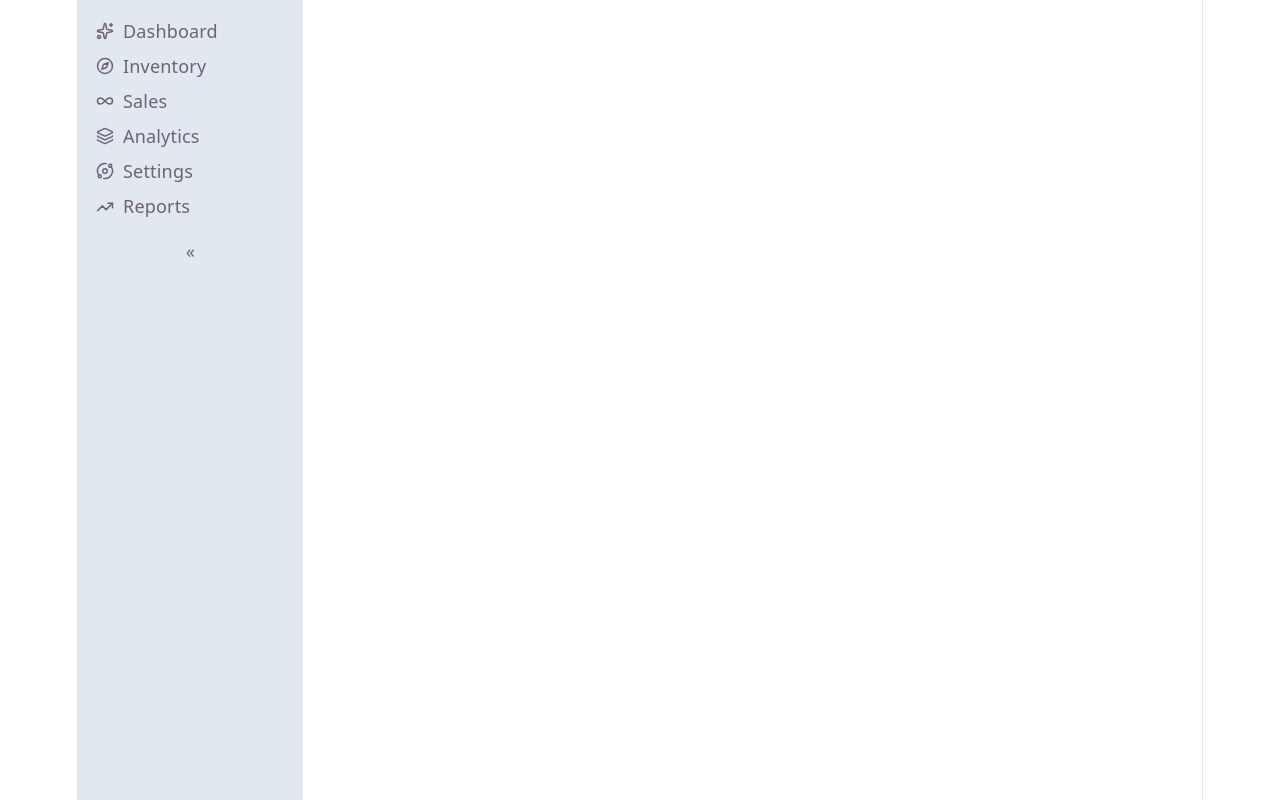
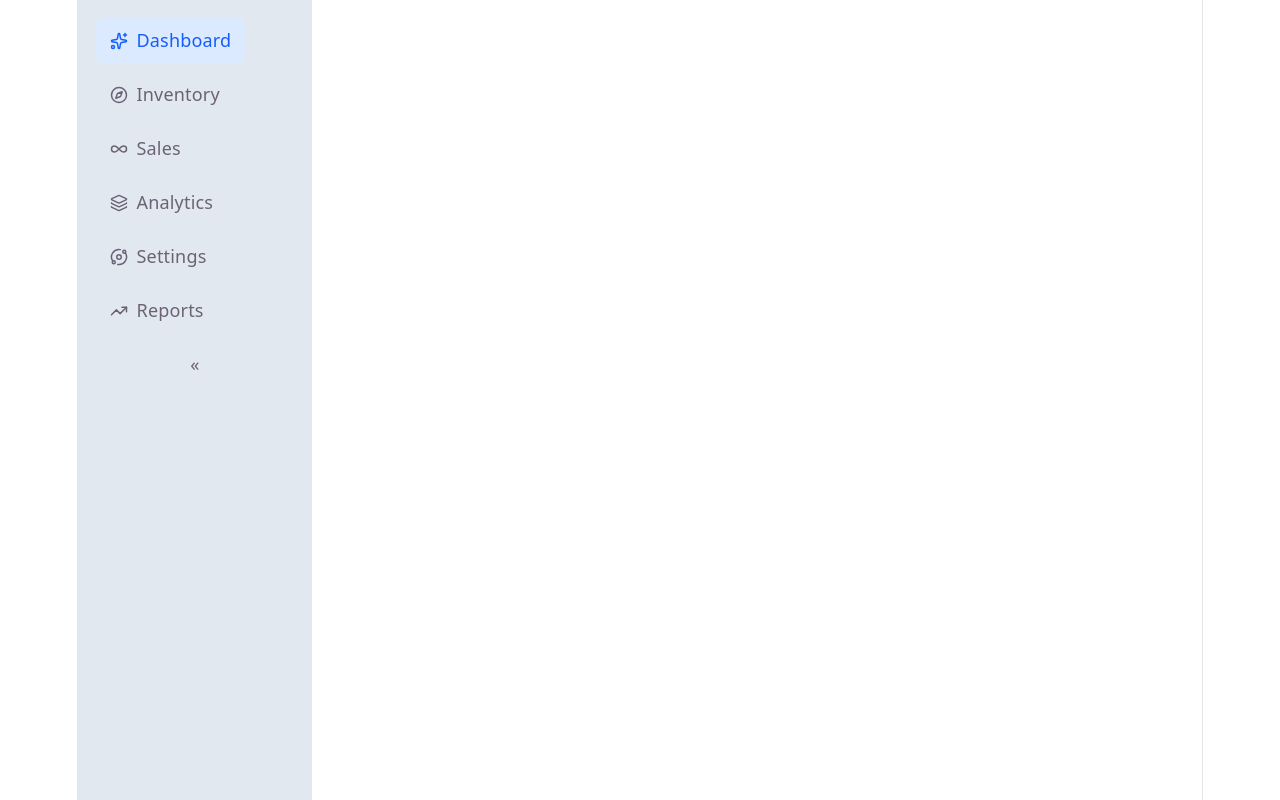
Before and after one commit to 20Bulka20/headless_sidebar, a React (Vite) app: page / in a window 1280 px wide. Built offline with nearby package versions, Linux system fonts and the light colour scheme.

Commit message:
ref: remove styles from SidebarItem component

```diff
--- a/src/App.tsx
+++ b/src/App.tsx
@@ -27,6 +27,8 @@
 } from "lucide-react";
 
 function App() {
+  const SidebarItemStyles =
+    " flex items-center gap-2 h-10  px-3 rounded-md hover:bg-gray-100 data-active:bg-blue-100 data-active:text-blue-600 cursor-pointer";
   return (
     <div className="flex h-screen ">
       <SidebarRoot
@@ -34,7 +36,7 @@
         defaultExpanded={true}
         sidebarClassName="
         transition-[width]
-        data-expanded:w-50
+        data-expanded:w-52
         data-collapsed:w-16
         bg-slate-200"
       >
@@ -44,7 +46,7 @@
             label={"Dashboard"}
             key="sidebar-item-1"
             id="item1"
-            sidebarItemClassName="flex items-center gap-2"
+            className={SidebarItemStyles}
           />
 
           <SidebarItem
@@ -52,7 +54,7 @@
             label={"Inventory"}
             key="sidebar-item-2"
             id="item2"
-            sidebarItemClassName="flex items-center gap-2"
+            className={SidebarItemStyles}
           />
 
           <SidebarItem
@@ -60,7 +62,7 @@
             label={"Sales"}
             key="sidebar-item-3"
             id="item3"
-            sidebarItemClassName="flex items-center gap-2"
+            className={SidebarItemStyles}
           />
 
           <SidebarItem
@@ -68,7 +70,7 @@
             label={"Analytics"}
             key="sidebar-item-4"
             id="item4"
-            sidebarItemClassName="flex items-center gap-2"
+            className={SidebarItemStyles}
           />
 
           <SidebarItem
@@ -76,7 +78,7 @@
             label={"Settings"}
             key="sidebar-item-5"
             id="item5"
-            sidebarItemClassName="flex items-center gap-2"
+            className={SidebarItemStyles}
           />
 
           <SidebarItem
@@ -84,7 +86,7 @@
             label={"Reports"}
             key="sidebar-item-6"
             id="item6"
-            sidebarItemClassName="flex items-center gap-2"
+            className={SidebarItemStyles}
           />
         </SidebarList>
 
--- a/src/sidebar/components/SidebarItem.tsx
+++ b/src/sidebar/components/SidebarItem.tsx
@@ -6,14 +6,14 @@
   id: SidebarId;
   icon?: ReactNode;
   label?: ReactNode | string;
-  sidebarItemClassName?: string;
+  className?: string;
 };
 
 const SidebarItem = ({
   id,
   icon,
   label,
-  sidebarItemClassName,
+  className,
   ...rest
 }: SidebarItemProps) => {
   const { activeId, setActiveId, expanded } = useSidebar();
@@ -27,8 +27,8 @@
         type="button"
         data-active={isActive ? "" : undefined}
         onClick={() => setActiveId(id)}
+        className={className}
         {...rest}
-        className={`${sidebarItemClassName}`}
       >
         {icon && icon}
         {expanded && label}
--- a/src/sidebar/components/SidebarRoot.tsx
+++ b/src/sidebar/components/SidebarRoot.tsx
@@ -5,15 +5,16 @@
 const SidebarRoot = ({
   children,
   layout = "desktop",
-  activeId: activeIdProp,
+  defaultActiveId,
 
   sidebarClassName,
   defaultExpanded = true,
 }: SidebarRootProps) => {
   const [activeId, setActiveId] = useState<SidebarId | null>(
-    activeIdProp ?? null,
+    defaultActiveId ?? null,
   );
   const [expanded, setExpanded] = useState(defaultExpanded);
+  console.log(activeId);
   return (
     <SidebarContext.Provider
       value={{
```
